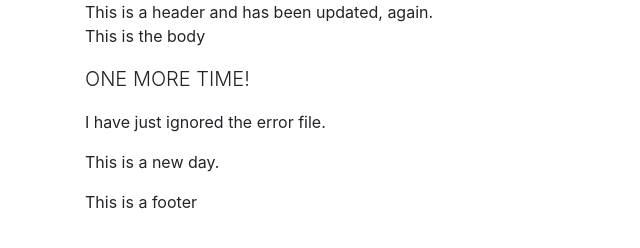
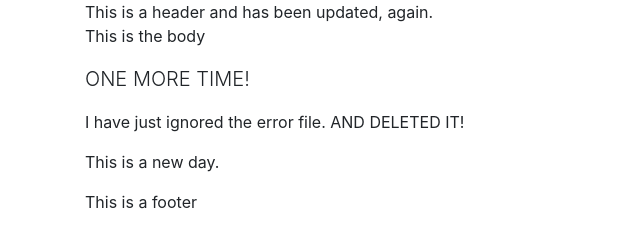
Before and after one commit to sallen-wiley/bootstrap-studio-test, a plain HTML site: page index.html in a window 1280 px wide. Shown: the whole page, without its empty margins (0-640 px from the left). Drawn offline with Linux system fonts and the light colour scheme.

Commit message:
Website updates.

```diff
--- a/index.html
+++ b/index.html
@@ -15,7 +15,7 @@
         <main>
             <p>This is the body</p>
             <p class="lead">ONE MORE TIME!</p>
-            <p>I have just ignored the error file.</p>
+            <p>I have just ignored the error file. AND DELETED IT!</p>
             <p>This is a new day.</p>
         </main>
         <footer><span>This is a footer</span></footer>
```
